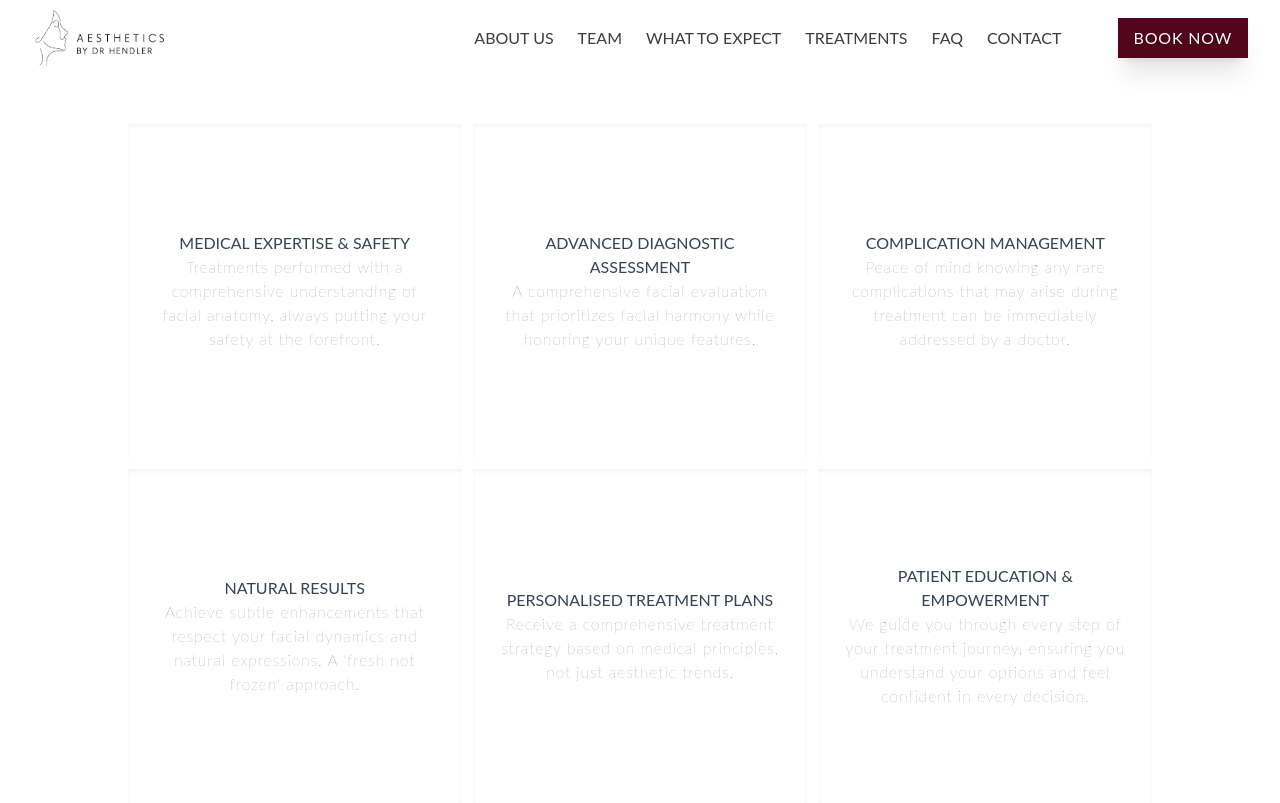
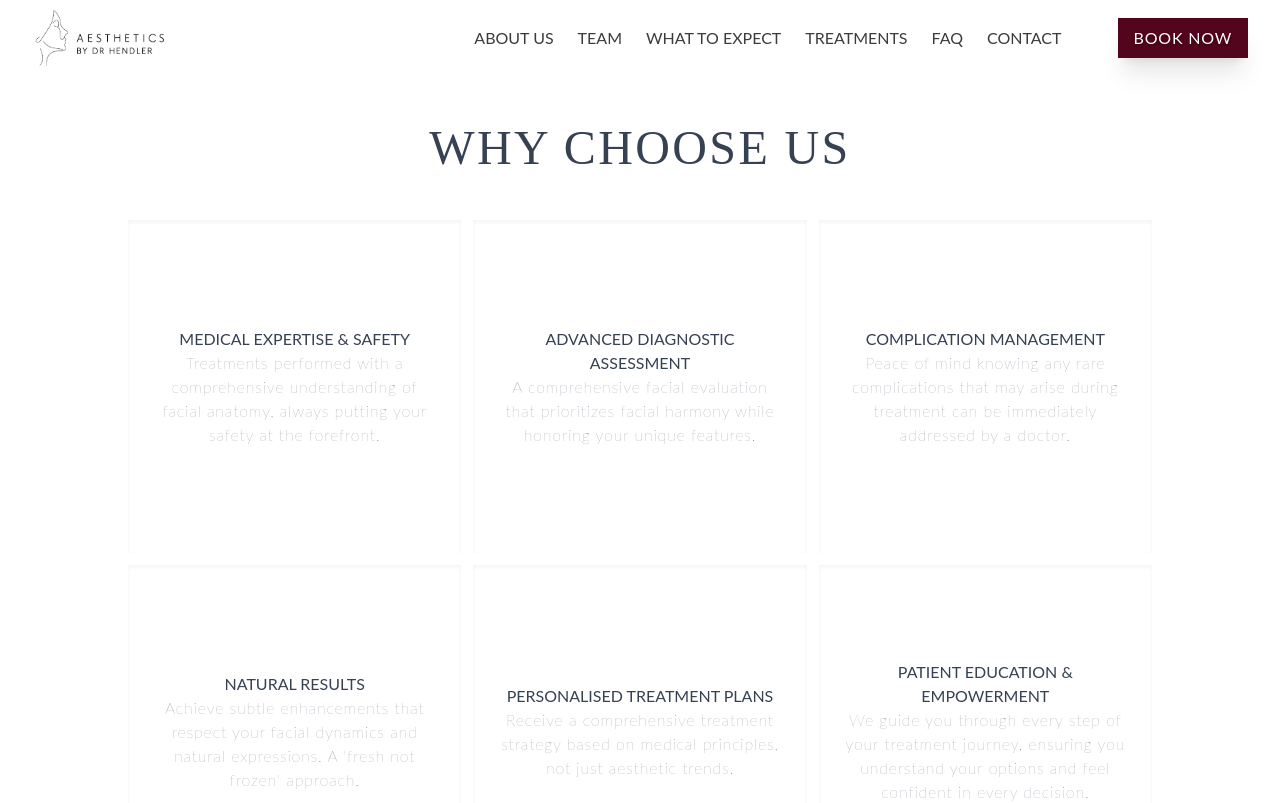
Before and after one commit to evangelista-junior/aestheticsbydrhendler, a Next.js app: page /what-to-expect in a window 1280 px wide. Shown: the top 803 px of the page. Built offline with nearby package versions, Linux system fonts and the light colour scheme.

Commit message:
amend (What to expect section): Remove junk import

```diff
--- a/app/(marketing)/what-to-expect/page.js
+++ b/app/(marketing)/what-to-expect/page.js
@@ -1,43 +1,28 @@
-import Image from "next/image";
-import benefitsImg from "@/public/images/benefits.png";
-import {
-  BookOpenCheck,
-  NotebookPen,
-  ScanFace,
-  ShieldAlert,
-  Sparkle,
-  Stethoscope,
-} from "lucide-react";
 import Card from "./components/Card/page";
+import Headings from "@/components/Headings";
 
-const BENEFITS = [
+const benefits = [
   {
-    icon: Stethoscope,
     title: "Medical Expertise & Safety",
     info: "Treatments performed with a comprehensive understanding of facial anatomy, always putting your safety at the forefront.",
   },
   {
-    icon: ScanFace,
     title: "Advanced Diagnostic Assessment",
     info: "A comprehensive facial evaluation that prioritizes facial harmony while honoring your unique features.",
   },
   {
-    icon: ShieldAlert,
     title: "Complication Management",
     info: "Peace of mind knowing any rare complications that may arise during treatment can be immediately addressed by a doctor.",
   },
   {
-    icon: Sparkle,
     title: "Natural Results",
     info: "Achieve subtle enhancements that respect your facial dynamics and natural expressions. A 'fresh not frozen' approach.",
   },
   {
-    icon: NotebookPen,
     title: "Personalised Treatment Plans",
     info: "Receive a comprehensive treatment strategy based on medical principles, not just aesthetic trends.",
   },
   {
-    icon: BookOpenCheck,
     title: "Patient Education & Empowerment",
     info: "We guide you through every step of your treatment journey, ensuring you understand your options and feel confident in every decision.",
   },
@@ -45,27 +30,17 @@ const BENEFITS = [
 
 export default function WhatToExpect() {
   return (
-    <section id="what-to-expect" className="w-4/5 relative mx-auto">
+    <section id="what-to-expect" className="w-4/5 relative mx-auto my-12">
+      <Headings
+        headingType="h2"
+        className="tracking-wider uppercase font-light mb-6 text-center"
+      >
+        Why Choose Us
+      </Headings>
       <div className="mt-12 h-full grid grid-cols-1 md:grid-cols-3 gap-6 md:gap-3">
-        {BENEFITS.map(({ icon: Icon, title, info, gridClasses }) => (
+        {benefits.map(({ title, info }) => (
           <Card key={title} cardTitle={title} cardInfo={info} />
         ))}
-        {/* <div className="col-span-2 row-span-2 bg-red-200">1</div>
-        <div className="col-span-2 row-span-3 col-start-1 row-start-3 bg-red-200 shadow">
-          2
-        </div>
-        <div className="row-span-3 col-start-3 row-start-1 bg-red-200 shadow">
-          3
-        </div>
-        <div className="col-span-2 row-span-3 col-start-4 row-start-1 bg-red-200 shadow">
-          4
-        </div>
-        <div className="col-span-2 row-span-2 col-start-3 row-start-4 bg-red-200 shadow">
-          5
-        </div>
-        <div className="row-span-2 col-start-5 row-start-4 bg-red-200 shadow">
-          6
-        </div> */}
       </div>
     </section>
   );
```
